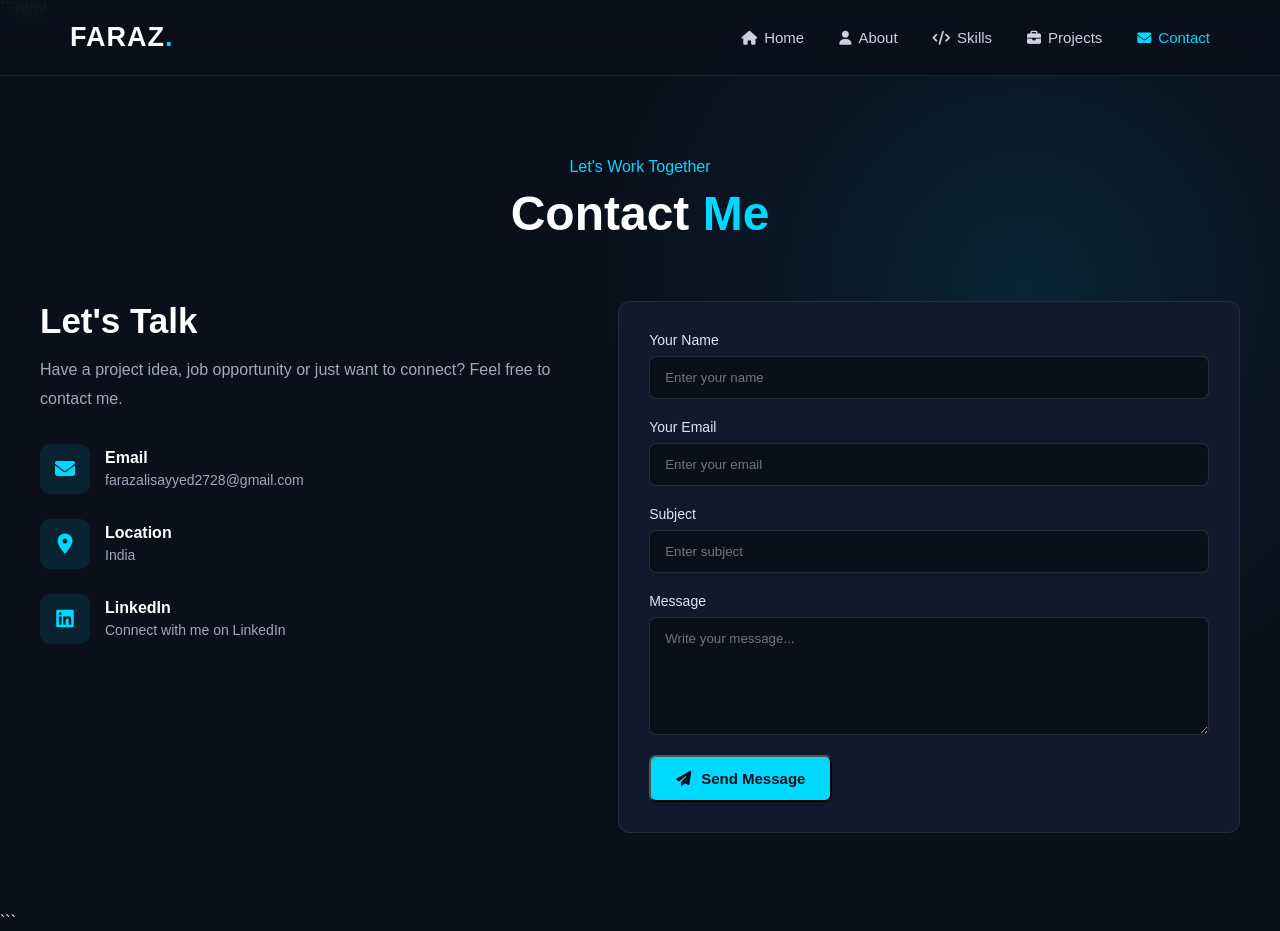
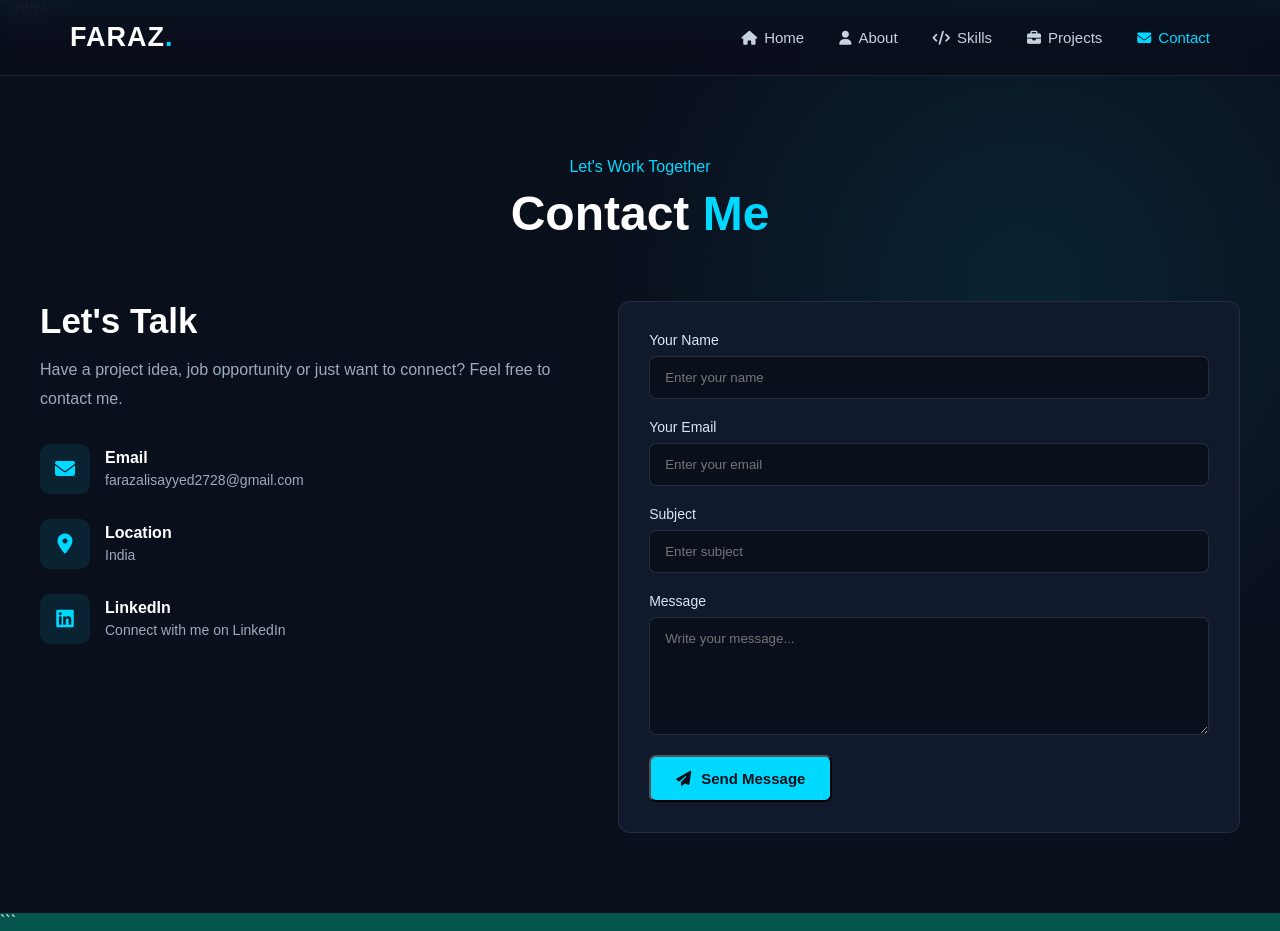
Before and after one commit to farazalisayyed2728/my_portfolio, a Django app: page /contact/ in a window 1280 px wide. Run offline with Django 5.2, Linux system fonts and the light colour scheme.

Commit message:
add new color

```diff
--- a/static/css/style.css
+++ b/static/css/style.css
@@ -1,7 +1,6 @@
 
-    /* =========================
-    GLOBAL
-    ========================= */
+    /* GLOBAL */
+
 
     * {
         margin: 0;
@@ -15,7 +14,9 @@
 
     body {
         font-family: Arial, Helvetica, sans-serif;
-        background: #0a0f1c;
+        /* background: #0a0f1c;
+        color: #ffffff; */
+        background: #03554e;
         color: #ffffff;
     }
 
```
